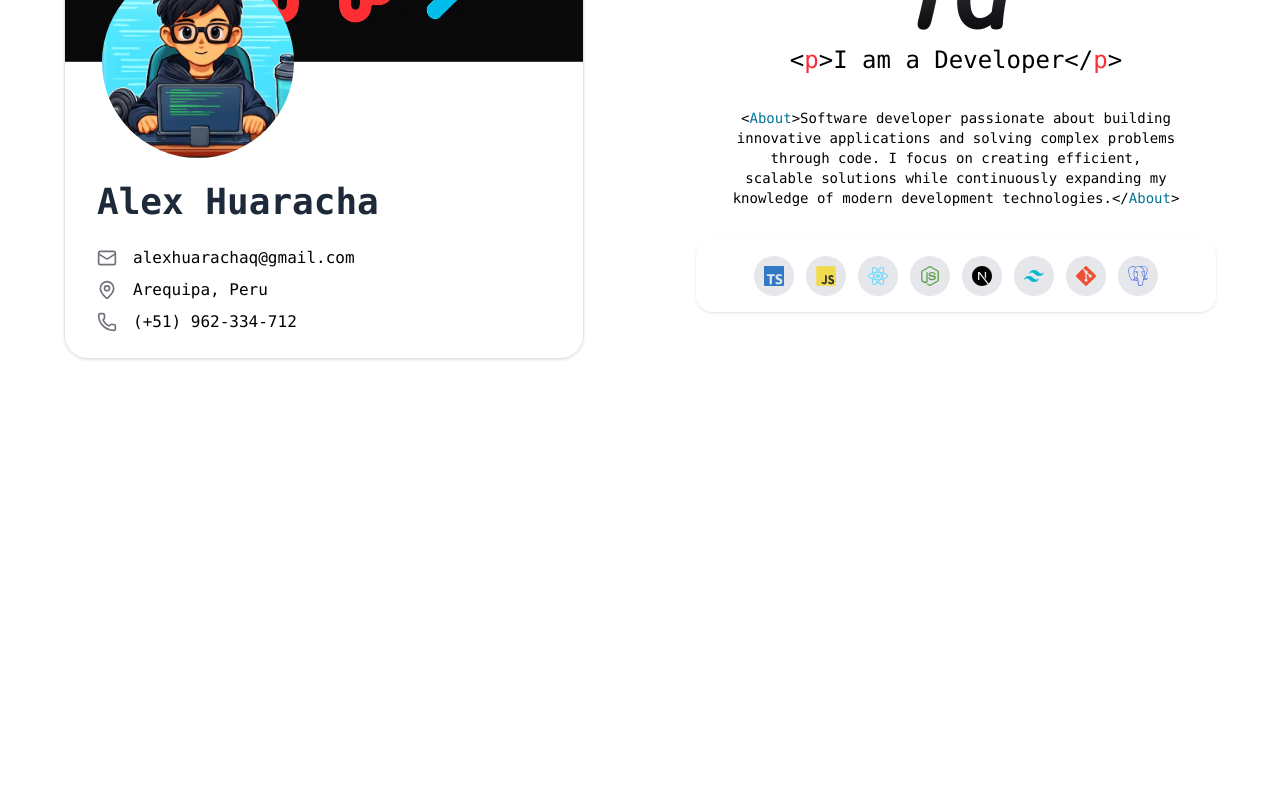
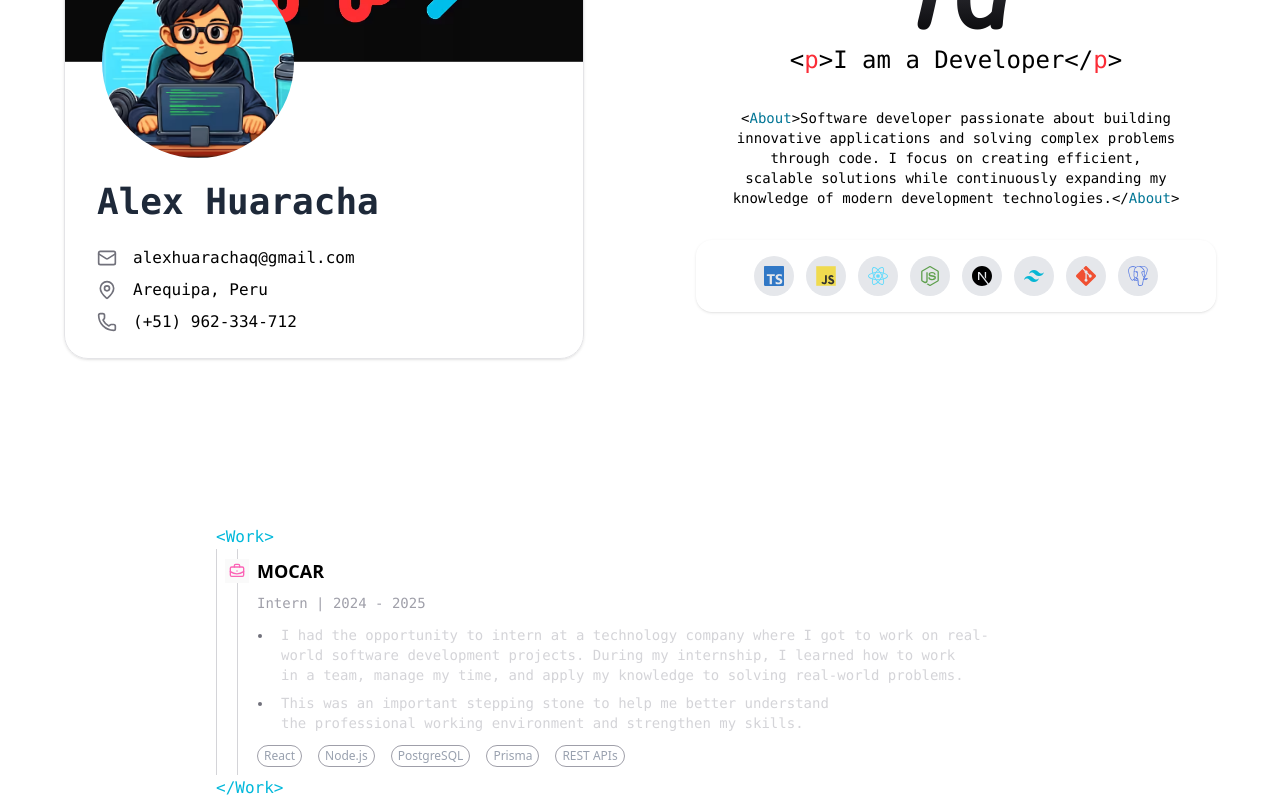
Before and after one commit to Alex-TheResilient/portfolio, a Next.js app: page / in a window 1280 px wide. Shown: the part 348-1148 px from the top of the page. Before the commit the page ends 872 px from the top, so only its background shows below. Built offline with nearby package versions, Linux system fonts and the light colour scheme.

Commit message:
Add WorkSection and ExperienceCard components; update Home layout to include work experiences

```diff
--- a/app/page.tsx
+++ b/app/page.tsx
@@ -1,16 +1,26 @@
 import Header from '@/components/layout/Header';
 import HeroSection from '@/components/sections/HeroSection';
+import { WorkSection } from '@/components/sections/WorkSection';
 
 export default function Home() {
   return (
     <div className="flex flex-col items-center justify-center">
       <Header />
-      <div className="">
+      <div className="relative w-full">
         <HeroSection />
       </div>
-      {/* <AboutSection /> */}
+      <div className="container mx-auto max-w-4xl">
+        <div className="scroll-mt-8 space-y-8">
+          <WorkSection />
+        </div>
+      </div>
+      {/* <div className="container mx-auto max-w-4xl">
+        <div className="scroll-mt-8 space-y-8">
+
+        </div>
+      </div> */}
+      {/* <EducationSection /> */}
       {/* <ProjectsSection /> */}
-      {/* <ExperienceSection /> */}
     </div>
   );
 }
--- /dev/null
+++ b/components/sections/WorkSection.tsx
@@ -0,0 +1,14 @@
+import { experiences } from '@/lib/data';
+import { ExperienceCard } from '@/components/ui/ExperienceCard';
+
+export function WorkSection() {
+  const workExperiences = experiences.filter((exp) => exp.type === 'work');
+
+  return (
+    <div className="space-y-0">
+      {workExperiences.map((experience, index) => (
+        <ExperienceCard key={index} experience={experience} />
+      ))}
+    </div>
+  );
+}
--- /dev/null
+++ b/components/ui/ExperienceCard.tsx
@@ -0,0 +1,72 @@
+import { Experience } from '@/lib/data';
+import { BriefcaseBusiness } from 'lucide-react';
+
+interface ExperienceCardProps {
+  experience: Experience;
+}
+
+export function ExperienceCard({ experience }: ExperienceCardProps) {
+  return (
+    <div>
+      {/* Open Tag */}
+      <span className="inline-flex font-mono ml-2 text-cyan-500 dark:text-cyan-400">
+        <span className="dark:text-zinc-50">&lt;</span>
+        <span>{experience.type === 'work' ? 'Work' : 'Education'}</span>
+        <span className="dark:text-zinc-50">&gt;</span>
+      </span>
+
+      {/* Content */}
+      {/* Vertical Line */}
+      <div className="ml-2 text-sm text-balance border-l border-zinc-300 dark:border-zinc-700">
+        <div className="relative ml-2 py-2">
+          {/* Vertical Line */}
+          <div className="absolute left-3 top-0 h-full w-px bg-zinc-300 dark:bg-zinc-700"></div>
+          {/* Title*/}
+          <div className="relative z-[2] mb-2 text-lg font-semibold">
+            <div className="flex items-center gap-2">
+              <div className="flex size-6 items-center justify-center bg-zinc-50 text-pink-400 dark:bg-zinc-950">
+                <BriefcaseBusiness className="w-4 h-4" />
+              </div>
+              <span>{experience.title}</span>
+            </div>
+          </div>
+          {/* Subtitle */}
+          <div className="ml-8 space-y-3 font-mono text-sm">
+            <div className="text-zinc-400 ">
+              {experience.subtitle} | {experience.duration}
+            </div>
+            {/* Description */}
+            <ul className="space-y-2 list-disc list-outside pl-4 marker:text-zinc-500">
+              {experience.description.map((desc, index) => (
+                <li key={index} className="pl-2 text-sm text-zinc-300">
+                  {desc}
+                </li>
+              ))}
+            </ul>
+          </div>
+          {/* Technologies */}
+          <div>
+            {experience.technologies && (
+              <div className="ml-8 mt-3 flex flex-wrap gap-4">
+                {experience.technologies.map((tech, index) => (
+                  <span
+                    key={index}
+                    className="text-xs text-gray-400 w-fit gap-2 rounded-full border border-zinc-400 px-1.5 py-0.5  dark:border-zinc-800"
+                  >
+                    {tech}
+                  </span>
+                ))}
+              </div>
+            )}
+          </div>
+        </div>
+      </div>
+      {/* Closing Tag */}
+      <span className="inline-flex font-mono ml-2 text-cyan-500 dark:text-cyan-400">
+        <span className="dark:text-zinc-50">&lt;/</span>
+        <span>{experience.type === 'work' ? 'Work' : 'Education'}</span>
+        <span className="dark:text-zinc-50">&gt;</span>
+      </span>
+    </div>
+  );
+}
--- a/lib/data.ts
+++ b/lib/data.ts
@@ -31,7 +31,6 @@ export interface Project {
 export interface Experience {
   title: string;
   subtitle: string;
-  location: string;
   duration: string;
   description: string[];
   type: 'work' | 'education';
@@ -93,7 +92,6 @@ export const experiences: Experience[] = [
   {
     title: 'MOCAR',
     subtitle: 'Intern',
-    location: 'Arequipa, Peru',
     duration: '2024 - 2025',
     description: [
       'I had the opportunity to intern at a technology company where I got to work on real-world software development projects. During my internship, I learned how to work in a team, manage my time, and apply my knowledge to solving real-world problems.',
@@ -105,7 +103,6 @@ export const experiences: Experience[] = [
   {
     title: 'National University of Saint Augustine',
     subtitle: 'Bachelor of System Engineering',
-    location: 'Arequipa, Peru',
     duration: '2025',
     description: [
       'I had the opportunity to intern at a technology company where I got to work on real-world software development projects. During my internship, I learned how to work in a team, manage my time, and apply my knowledge to solving real-world problems.',
@@ -117,7 +114,6 @@ export const experiences: Experience[] = [
   {
     title: 'University of Helsinki',
     subtitle: 'Full Stack Open 2024',
-    location: 'Online',
     duration: '2024',
     description: [
       'Comprehensive online course covering modern JavaScript-based web development with focus on single page applications.',
```
